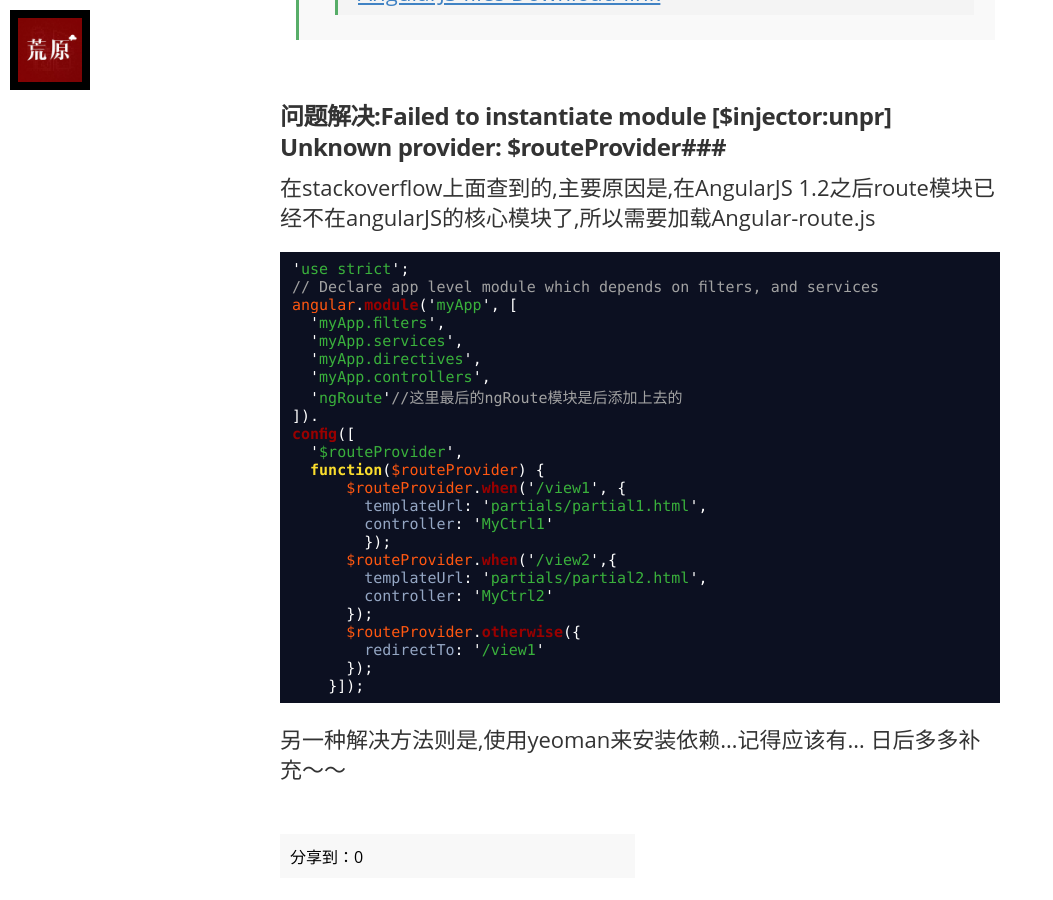
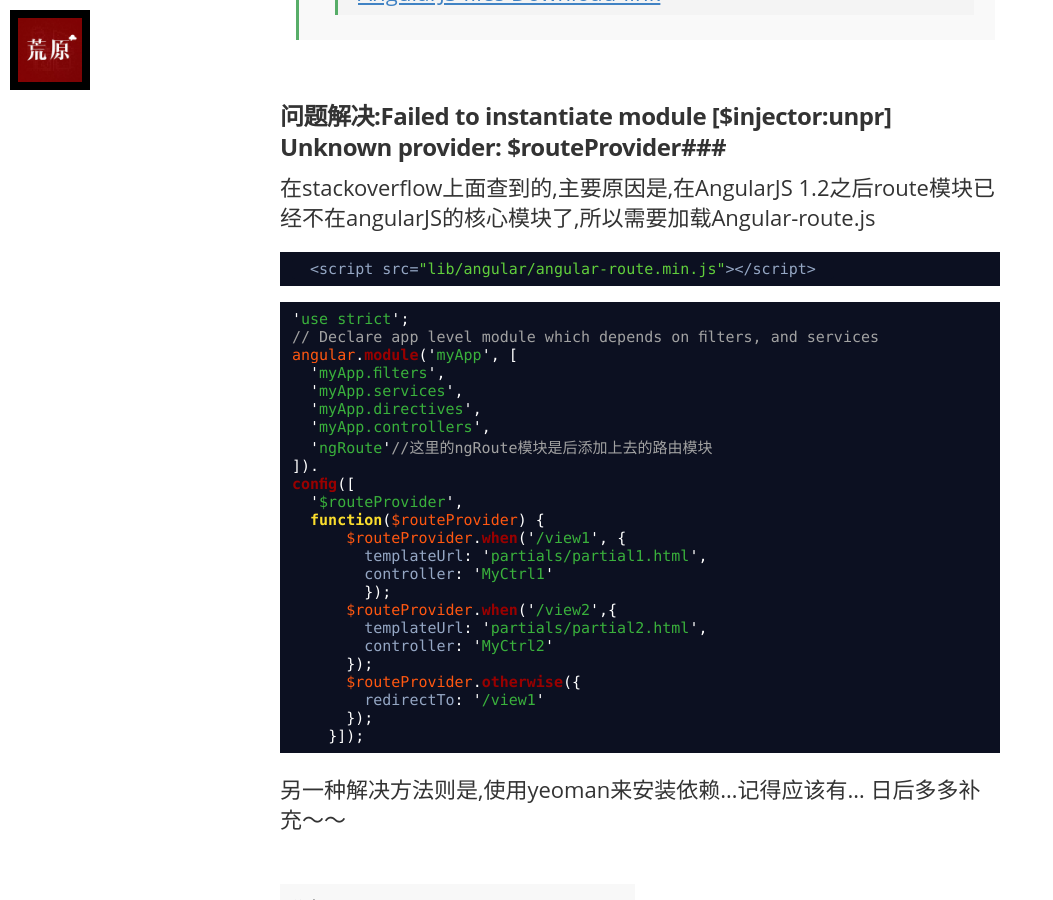
Before and after one commit to wcqblog/wcqblog.github.io, a Jekyll site: the page built from _posts/2015-1-30-AngularJS-files.markdown, in a window 1280 px wide and 900 px high, scrolled down 1241 px. Shown: the whole window, without its empty margins (0-1053 px from the left). Built offline with Jekyll 4.4.1, drawn with Linux system fonts in a browser that asks for light colours; nearby versions of some CDN libraries; some web fonts are replaced; Markdown is read by kramdown in place of the engine named in the settings; comment, search, counter and statistics services are not loaded.

Commit message:
Update 2015-1-30-AngularJS-files.markdown

````diff
--- a/_posts/2015-1-30-AngularJS-files.markdown
+++ b/_posts/2015-1-30-AngularJS-files.markdown
@@ -19,6 +19,9 @@ image: /assets/article_images/angular/angular.jpg
 
 ###问题解决:Failed to instantiate module [$injector:unpr] Unknown provider: $routeProvider###
 在stackoverflow上面查到的,主要原因是,在AngularJS 1.2之后route模块已经不在angularJS的核心模块了,所以需要加载Angular-route.js
+```html
+  <script src="lib/angular/angular-route.min.js"></script>
+```
 
 ```javascript
 'use strict';
@@ -28,7 +31,7 @@ angular.module('myApp', [
   'myApp.services',
   'myApp.directives',
   'myApp.controllers',
-  'ngRoute'//这里最后的ngRoute模块是后添加上去的
+  'ngRoute'//这里的ngRoute模块是后添加上去的路由模块
 ]).
 config([
   '$routeProvider',
````
